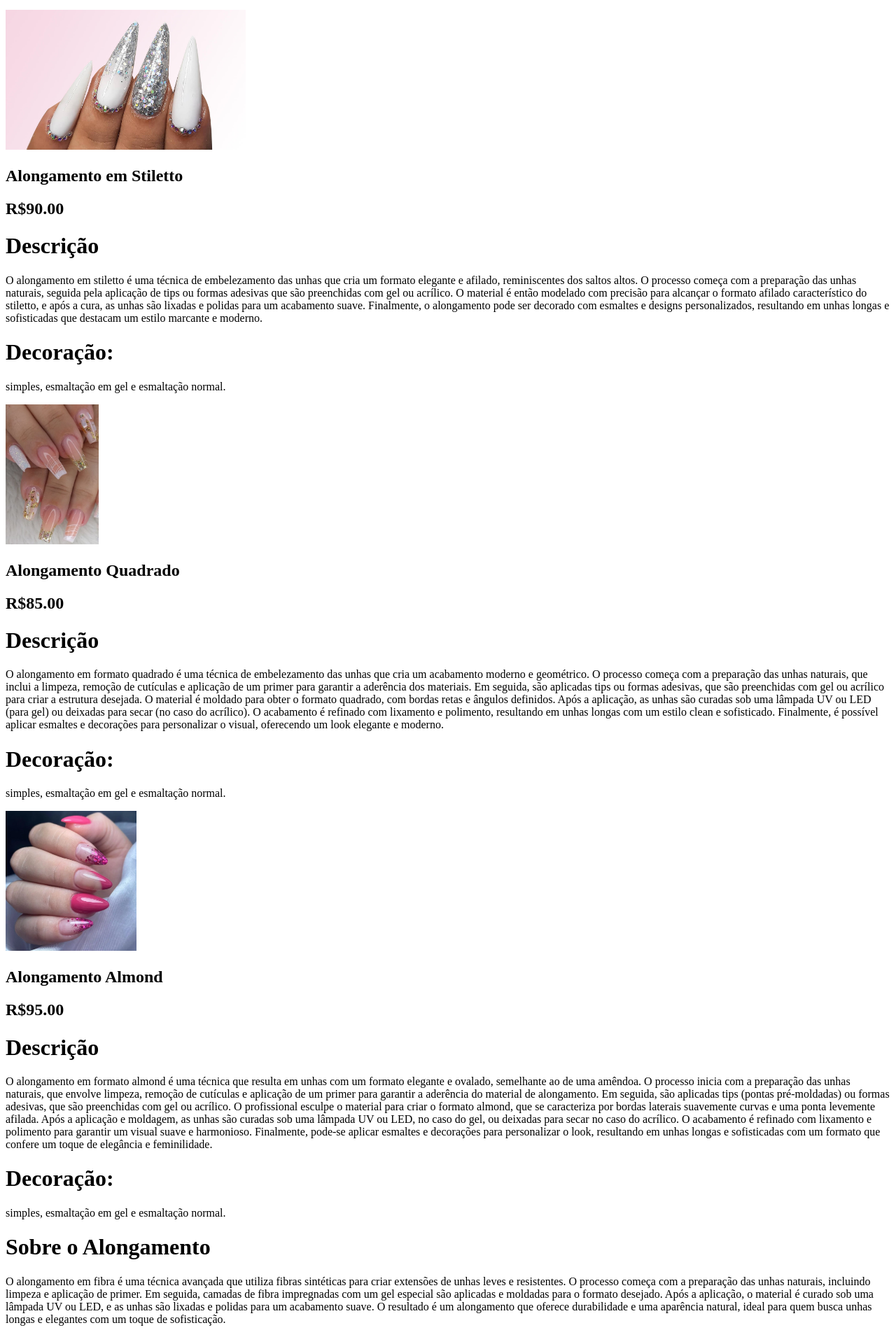
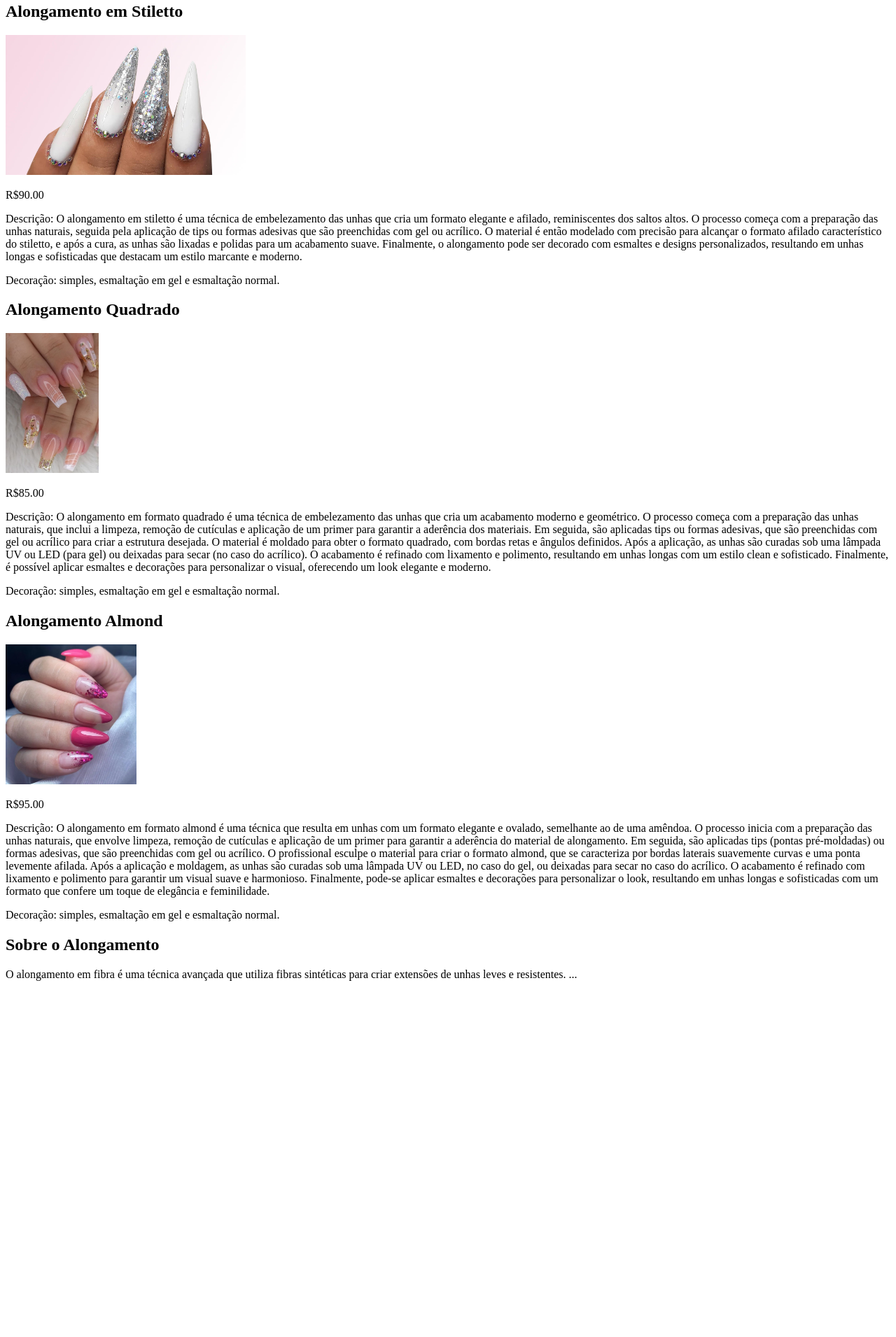
Before and after one commit to clarinha05/css, a plain HTML site: page salao.html in a window 1280 px wide. Shown: the part 552-2463 px from the top of the page at 70% size. After the commit the page ends 1970 px from the top, so only its background shows below. Drawn offline with Linux system fonts and the light colour scheme.

Commit message:
alteracao

```diff
--- a/salao.html
+++ b/salao.html
@@ -1,43 +1,37 @@
 <!DOCTYPE html>
 <html>
   <body>
-        <img src="/imgs/Logotipo nails.png" height="300"/></a>
+    <header>
+      <img src="/imgs/Logotipo nails.png" height="300" alt="Logotipo Clara Franco Nail Design">
       <h1>Clara Franco Nail Design</h1>
-        <h1>
-            MENU
-        </h1>
+    </header>
+    <nav>
+      <h1>MENU</h1>
       <ul>
-            <li>
-                <a href="/index.html">início</a>
-            </li>
-            <li>
-                <a href="/salao.html">salão</a>
-            </li>
+        <li><a href="/index.html">Início</a></li>
+        <li><a href="/salao.html">Salão</a></li>
       </ul>
+    </nav>
+    <main>
       <h1>PRODUTOS</h1>
-
-        <img src="/imgs/stiletto.jpg" height="200"/></a>
+      <section>
         <h2>Alongamento em Stiletto</h2>
-        <h2>R$90.00</h2>
-        <h1>Descrição</h1>
-        <p>
+        <img src="/imgs/stiletto.jpg" height="200" alt="Alongamento em Stiletto">
+        <p>R$90.00</p>
+        <p>Descrição:
             O alongamento em stiletto é uma técnica de embelezamento das unhas que cria um formato elegante e afilado, reminiscentes dos saltos altos. O processo começa com
             a preparação das unhas naturais, seguida pela aplicação de tips ou formas adesivas que são preenchidas com gel ou acrílico. O material é então modelado com precisão
             para alcançar o formato afilado característico do stiletto, e após a cura, as unhas são lixadas e polidas para um acabamento suave. Finalmente, o alongamento pode
             ser decorado com esmaltes e designs personalizados, resultando em unhas longas e sofisticadas que destacam um estilo marcante e moderno.
         </p>
-        <h1>
-            Decoração:
-        </h1>
-        <p>
-            simples, esmaltação em gel e esmaltação normal.
-        </p>
 
-        <img src="/imgs/quadrado.jpg" height="200"/></a>
+        <p>Decoração: simples, esmaltação em gel e esmaltação normal.</p>
+      </section>
+      <section>
         <h2>Alongamento Quadrado</h2>
-        <h2>R$85.00</h2>
-        <h1>Descrição</h1>
-        <p>
+        <img src="/imgs/quadrado.jpg" height="200" alt="Alongamento Quadrado">
+        <p>R$85.00</p>
+        <p>Descrição:
             O alongamento em formato quadrado é uma técnica de embelezamento das unhas que cria um acabamento moderno e geométrico. O processo começa com a preparação das
             unhas naturais, que inclui a limpeza, remoção de cutículas e aplicação de um primer para garantir a aderência dos materiais. Em seguida, são aplicadas tips ou
             formas adesivas, que são preenchidas com gel ou acrílico para criar a estrutura desejada. O material é moldado para obter o formato quadrado, com bordas retas e
@@ -45,18 +39,13 @@
             com lixamento e polimento, resultando em unhas longas com um estilo clean e sofisticado. Finalmente, é possível aplicar esmaltes e decorações para personalizar o
             visual, oferecendo um look elegante e moderno.
         </p>
-        <h1>
-            Decoração:
-        </h1>
-        <p>
-            simples, esmaltação em gel e esmaltação normal.
-        </p>
-
-        <img src="/imgs/almond.webp" height="200"/></a>
-        <h2>Alongamento Almond </h2>
-        <h2>R$95.00</h2>
-        <h1>Descrição</h1>
-        <p>
+        <p>Decoração: simples, esmaltação em gel e esmaltação normal.</p>
+      </section>
+      <section>
+        <h2>Alongamento Almond</h2>
+        <img src="/imgs/almond.webp" height="200" alt="Alongamento Almond">
+        <p>R$95.00</p>
+        <p>Descrição:
             O alongamento em formato almond é uma técnica que resulta em unhas com um formato elegante e ovalado, semelhante ao de uma amêndoa. O processo inicia com a
             preparação das unhas naturais, que envolve limpeza, remoção de cutículas e aplicação de um primer para garantir a aderência do material de alongamento. Em seguida,
             são aplicadas tips (pontas pré-moldadas) ou formas adesivas, que são preenchidas com gel ou acrílico. O profissional esculpe o material para criar o formato almond,
@@ -65,20 +54,12 @@
             pode-se aplicar esmaltes e decorações para personalizar o look, resultando em unhas longas e sofisticadas com um formato que confere um toque de elegância e
             feminilidade.
         </p>
-        <h1>
-            Decoração:
-        </h1>
-        <p>
-            simples, esmaltação em gel e esmaltação normal.
-        </p>
-
-        <h1>Sobre o Alongamento</h1>
-        <p>
-            O alongamento em fibra é uma técnica avançada que utiliza fibras sintéticas para criar extensões de unhas leves e resistentes. O processo começa com a preparação
-            das unhas naturais, incluindo limpeza e aplicação de primer. Em seguida, camadas de fibra impregnadas com um gel especial são aplicadas e moldadas para o formato
-            desejado. Após a aplicação, o material é curado sob uma lâmpada UV ou LED, e as unhas são lixadas e polidas para um acabamento suave. O resultado é um alongamento
-            que oferece durabilidade e uma aparência natural, ideal para quem busca unhas longas e elegantes com um toque de sofisticação.
-        </p>
-
+        <p>Decoração: simples, esmaltação em gel e esmaltação normal.</p>
+      </section>
+      <section>
+        <h2>Sobre o Alongamento</h2>
+        <p>O alongamento em fibra é uma técnica avançada que utiliza fibras sintéticas para criar extensões de unhas leves e resistentes. ...</p>
+      </section>
+    </main>
   </body>
 </html>
```
Lines whose indentation alone changed are shown as unchanged.
